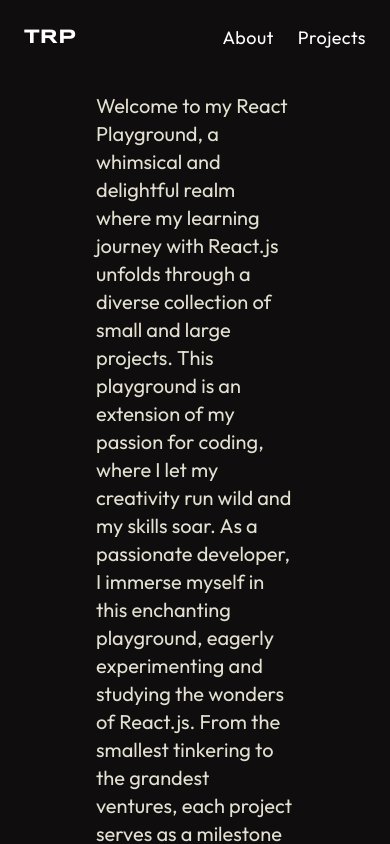
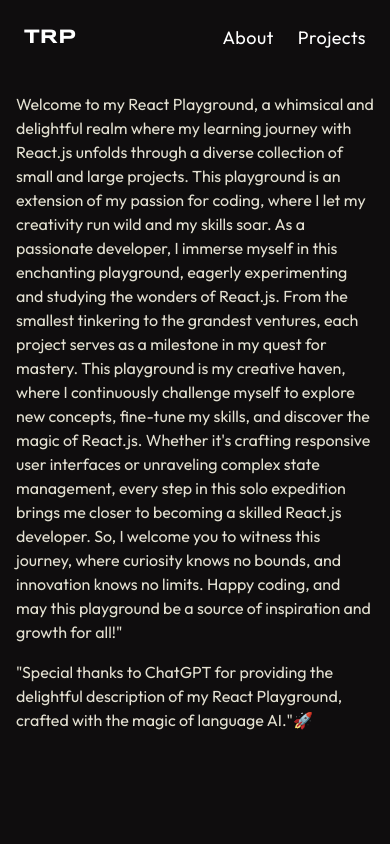
Before and after one commit to monciego/react-playground, a React (Vite) app: page /about in a window 390 px wide. Shown: the top 844 px of the page. Built offline with nearby package versions, Linux system fonts and the light colour scheme.

Commit message:
style: adjust font-size and padding in mobile devices

```diff
--- a/src/pages/about/about.tsx
+++ b/src/pages/about/about.tsx
@@ -1,6 +1,6 @@
 export const About = (): JSX.Element => {
   return (
-    <div className='text-xl text-[#e3e0d1] px-24 pb-24 mt-4 mx-auto'>
+    <div className='text-base sm:text-xl text-[#e3e0d1] px-4 sm:px-10 md:px-16   pb-24 mt-4 mx-auto'>
       <p className='mb-4'>
         Welcome to my React Playground, a whimsical and delightful realm where
         my learning journey with React.js unfolds through a diverse collection
@@ -20,7 +20,7 @@ export const About = (): JSX.Element => {
         and growth for all!"
       </p>
 
-      <p className='mt-4 text-lg'>
+      <p className='mt-4  sm:text-lg'>
         "Special thanks to ChatGPT for providing the delightful description of
         my React Playground, crafted with the magic of language AI."🚀
       </p>
--- a/src/pages/home/home.tsx
+++ b/src/pages/home/home.tsx
@@ -5,17 +5,17 @@ export const Home = (): JSX.Element => {
   return (
     <main className='flex mt-20 items-center flex-col justify-center'>
       <div className='relative'>
-        <h1 className='text-7xl font-syncopate uppercase text-center'>
+        <h1 className='text-4xl sm:text-5xl md:text-7xl font-syncopate uppercase text-center'>
           The react <br /> playground
         </h1>
         <img
-          className='absolute -top-16  -right-6'
+          className='absolute -top-8 -right-4 sm:-top-16  sm:-right-6 h-14 sm:h-auto'
           src={bytesReact}
           alt={`React bytes logo`}
         />
       </div>
 
-      <p className='max-w-2xl mt-2 mb-6 text-center text-2xl'>
+      <p className='w-full sm:max-w-2xl mt-2 mb-6 text-center text-lg  px-4 md:text-2xl'>
         React Playground is a collection of projects and experiments aimed at
         exploring and mastering React.js.
       </p>
```
